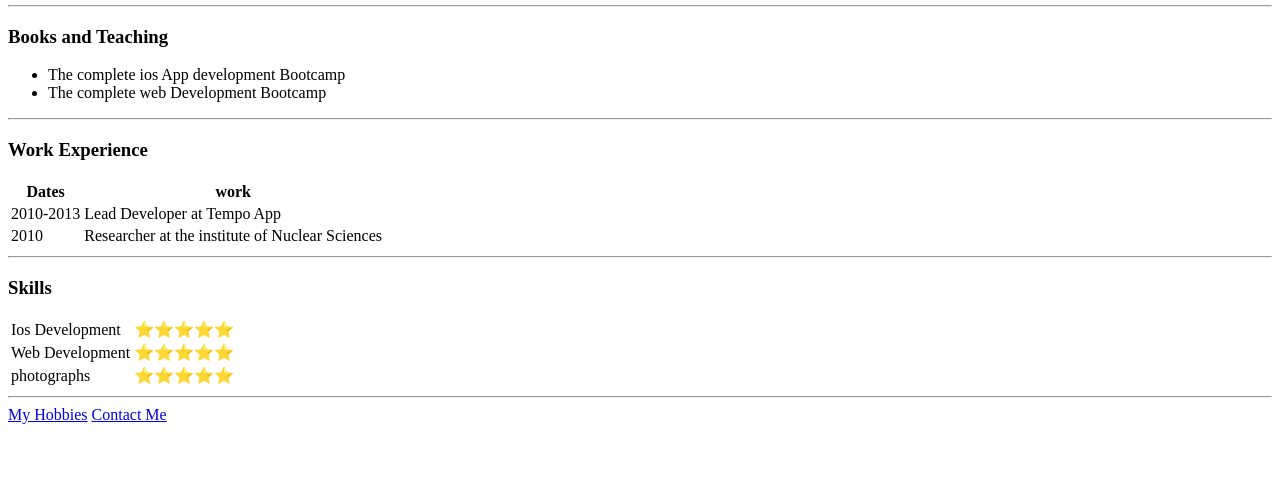
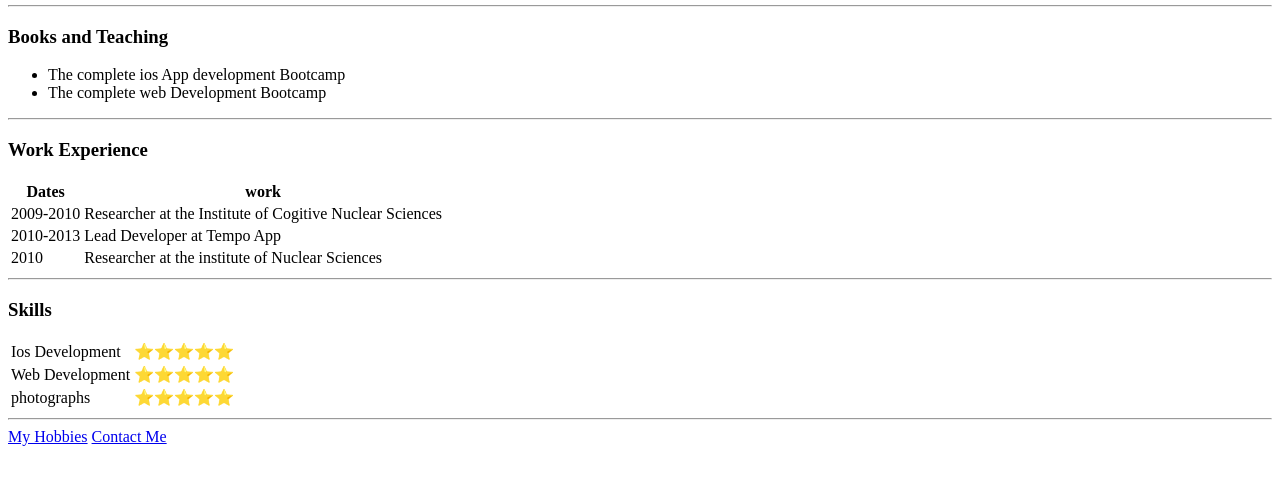
Before and after one commit to ashiihassan/cv, a plain HTML site: page index.html in a window 1280 px wide. Shown: the part 167-652 px from the top of the page. Drawn offline with Linux system fonts and the light colour scheme.

Commit message:
Add initial CV website files

```diff
--- a/index.html
+++ b/index.html
@@ -40,7 +40,10 @@
     </thead>
 
   </body>
-
+<tr>
+  <td>2009-2010</td>
+  <td>Researcher at the Institute of Cogitive Nuclear Sciences</td>
+</tr>
 
       <tr>
         <td>2010-2013 </td>
```
